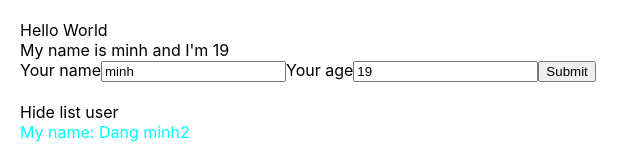
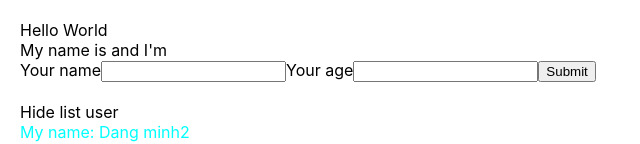
Before and after one commit to dangminhhelloworld/learn_reactjs, a React (Create React App) app: page / in a window 1280 px wide. Shown: the top 144 px of the page, without its empty margins (0-640 px from the left). Built offline with nearby package versions, Linux system fonts and the light colour scheme.

Commit message:
convet to hook

```diff
--- a/src/components/AddUserInfo.js
+++ b/src/components/AddUserInfo.js
@@ -1,49 +1,90 @@
-import React from "react";
-class AddUserInfo extends React.Component {
-  state = {
-    name: "minh",
-    age: 19,
-    address: "Hoa Binh",
-  };
-  handleOnChangeInput = (event) => {
-    this.setState({ name: event.target.value });
-  };
-  handleOnChangeAge = (event) => {
-    this.setState({ age: event.target.value });
+import React, { useState } from "react";
+// class AddUserInfo extends React.Component {
+//   state = {
+//     name: "minh",
+//     age: 19,
+//     address: "Hoa Binh",
+//   };
+//   handleOnChangeInput = (event) => {
+//     this.setState({ name: event.target.value });
+//   };
+//   handleOnChangeAge = (event) => {
+//     this.setState({ age: event.target.value });
+//   };
+
+//   handleOnSubmit =(event) =>{
+//     event.preventDefault();
+//     this.props.handleAddNewUser({
+//       id :Math.floor((Math.random() * 100) + 1) + 'ramdom',
+//       name:name,
+//       age: this.state.age
+
+//     });
+//   }
+//   render() {
+//     return (
+//       <div>
+//         My name is {this.state.name} and I'm {this.state.age}
+//         <form onSubmit={(event) => this.handleOnSubmit(event)}>
+//           <label>Your name</label>
+//           <input
+//             value={this.state.name}
+//             type="text"
+//             onChange={(event) => this.handleOnChangeInput(event)}
+//           />
+//           <label>Your age</label>
+//           <input
+//             value={this.state.age}
+//             type="text"
+//             onChange={(event) => this.handleOnChangeAge(event)}
+//           />
+//           <button> Submit</button>
+//         </form>
+//       </div>
+//     );
+//   }
+// }
+const AddUserInfo = (props) => {
+  const [name, setName] = useState("");
+  const [age, setAge] = useState("");
+
+  const handleOnChangeInput = (event) => {
+    setName(event.target.value);
   };
 
-  handleOnSubmit =(event) =>{
+  const handleOnChangeAge = (event) => {
+    setAge(event.target.value);
+  };
+
+  const handleOnSubmit = (event) => {
     event.preventDefault();
-    this.props.handleAddNewUser({
-      id :Math.floor((Math.random() * 100) + 1) + 'ramdom',
-      name:this.state.name,
-      age: this.state.age
+    props.handleAddNewUser({
+      id: Math.floor(Math.random() * 100 + 1) + "ramdom",
+      name: name,
+      age: age,
+    });
+  };
 
-
-
-    });
-  }
-  render() {
   return (
     <div>
-        My name is {this.state.name} and I'm {this.state.age}
-        <form onSubmit={(event) => this.handleOnSubmit(event)}>
+      My name is {name} and I'm {age}
+      <form onSubmit={handleOnSubmit}>
         <label>Your name</label>
         <input
-            value={this.state.name}
+          value={name}
           type="text"
-            onChange={(event) => this.handleOnChangeInput(event)}
+          onChange={handleOnChangeInput}
         />
         <label>Your age</label>
         <input
-            value={this.state.age}
+          value={age}
           type="text"
-            onChange={(event) => this.handleOnChangeAge(event)}
+          onChange={handleOnChangeAge}
         />
-          <button> Submit</button>
+        <button>Submit</button>
       </form>
     </div>
   );
-  }
-}
+};
+
 export default AddUserInfo;
--- a/src/components/DisplayInfo.js
+++ b/src/components/DisplayInfo.js
@@ -56,7 +56,6 @@ const DisplayInfo = (props) => {
               <div>My age: {user.age}</div>
               <div>
                 <button onClick={() => props.handleDeleteNewUser(user.id)}>
-                  {" "}
                   Delete
                 </button>
               </div>
--- a/src/components/MyComponent.js
+++ b/src/components/MyComponent.js
@@ -1,45 +1,74 @@
-import React from "react";
+import React, { useState } from "react";
 import AddUserInfo from "./AddUserInfo";
 import DisplayInfo from "./DisplayInfo";
 
-class MyComponent extends React.Component {
-  state = {
-    listUsers: [
+// class MyComponent extends React.Component {
+//   state = {
+//     listUsers: [
+//       { id: 1, name: "Dang minh2", age: "16" },
+//       { id: 2, name: "Dang minh3", age: "20" },
+//       { id: 3, name: "Dang minh3", age: "39" },
+//     ],
+//   };
+//   handleAddNewUser = (userObject) => {
+//     this.setState({
+
+//       listUsers: [userObject, ...this.state.listUsers],
+//     });
+//   };
+//   handleDeleteNewUser = (userId) =>{
+//     let listUsersClone =[...this.state.listUsers]
+//   }
+//   //? JSX
+//   render() {
+//     /*
+//         * chỉ lưu 1 thẻ div
+//         * viết js trong dâu //! {} ;
+
+//         */
+//     //!DRY: don't repeat yourseft
+//     return (
+//      <>
+//         <div className="a">
+//           <AddUserInfo handleAddNewUser={this.handleAddNewUser} />
+//           <br />
+//           <DisplayInfo listUsers={this.state.listUsers}
+//           handleDeleteNewUser={this.handleDeleteNewUser} />
+//         </div>
+//         <div className="b"></div>
+//      </>
+//     );
+//   }
+// }
+
+const MyComponent = (props) => {
+  const handleAddNewUser = (userObject) => {
+    setListUser([userObject, ...listUsers]);
+  };
+  const handleDeleteNewUser = (userId) => {
+
+    let listUsersClone = listUsers;
+    listUsersClone = listUsersClone.filter(item => item.id !== userId);
+    setListUser(listUsersClone);
+
+  };
+  const [listUsers, setListUser] = useState([
     { id: 1, name: "Dang minh2", age: "16" },
     { id: 2, name: "Dang minh3", age: "20" },
     { id: 3, name: "Dang minh3", age: "39" },
-    ],
-  };
-  handleAddNewUser = (userObject) => {
-    this.setState({
-
-      listUsers: [userObject, ...this.state.listUsers],
-    });
-  };
-  handleDeleteNewUser = (userId) =>{
-    let listUsersClone =[...this.state.listUsers]
-  }
-  //? JSX
-  render() {
-    /*
-        * chỉ lưu 1 thẻ div
-        * viết js trong dâu //! {} ;
-
-
-        */
-    //!DRY: don't repeat yourseft
+  ]);
   return (
     <>
       <div className="a">
-          <AddUserInfo handleAddNewUser={this.handleAddNewUser} />
+        <AddUserInfo handleAddNewUser={handleAddNewUser} />
         <br />
-          <DisplayInfo listUsers={this.state.listUsers}
-          handleDeleteNewUser={this.handleDeleteNewUser} />
+        <DisplayInfo
+          listUsers={listUsers}
+          handleDeleteNewUser={handleDeleteNewUser}
+        />
       </div>
       <div className="b"></div>
     </>
   );
-  }
-}
-
+};
 export default MyComponent;
```
Lines whose indentation alone changed are shown as unchanged.
